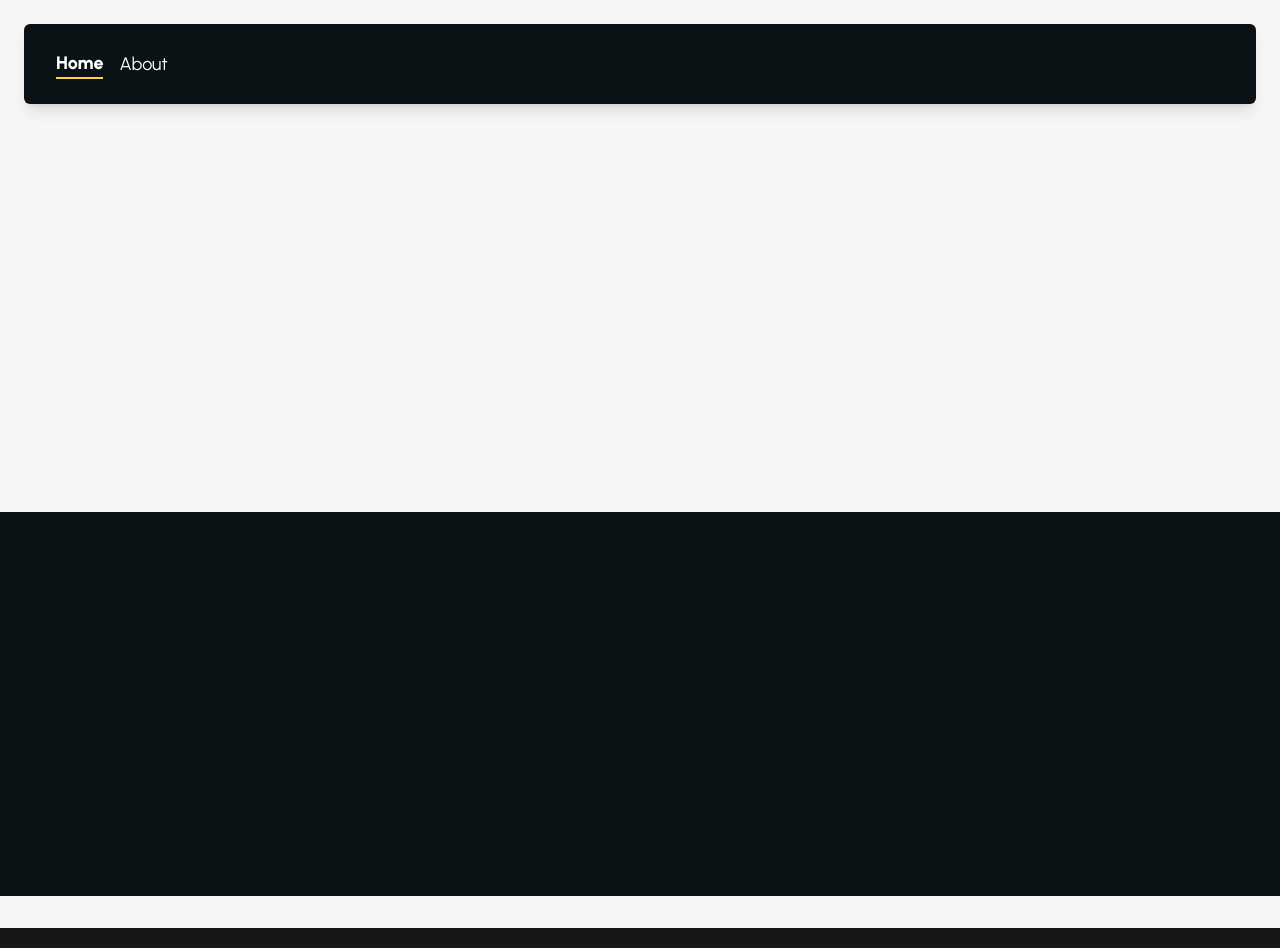
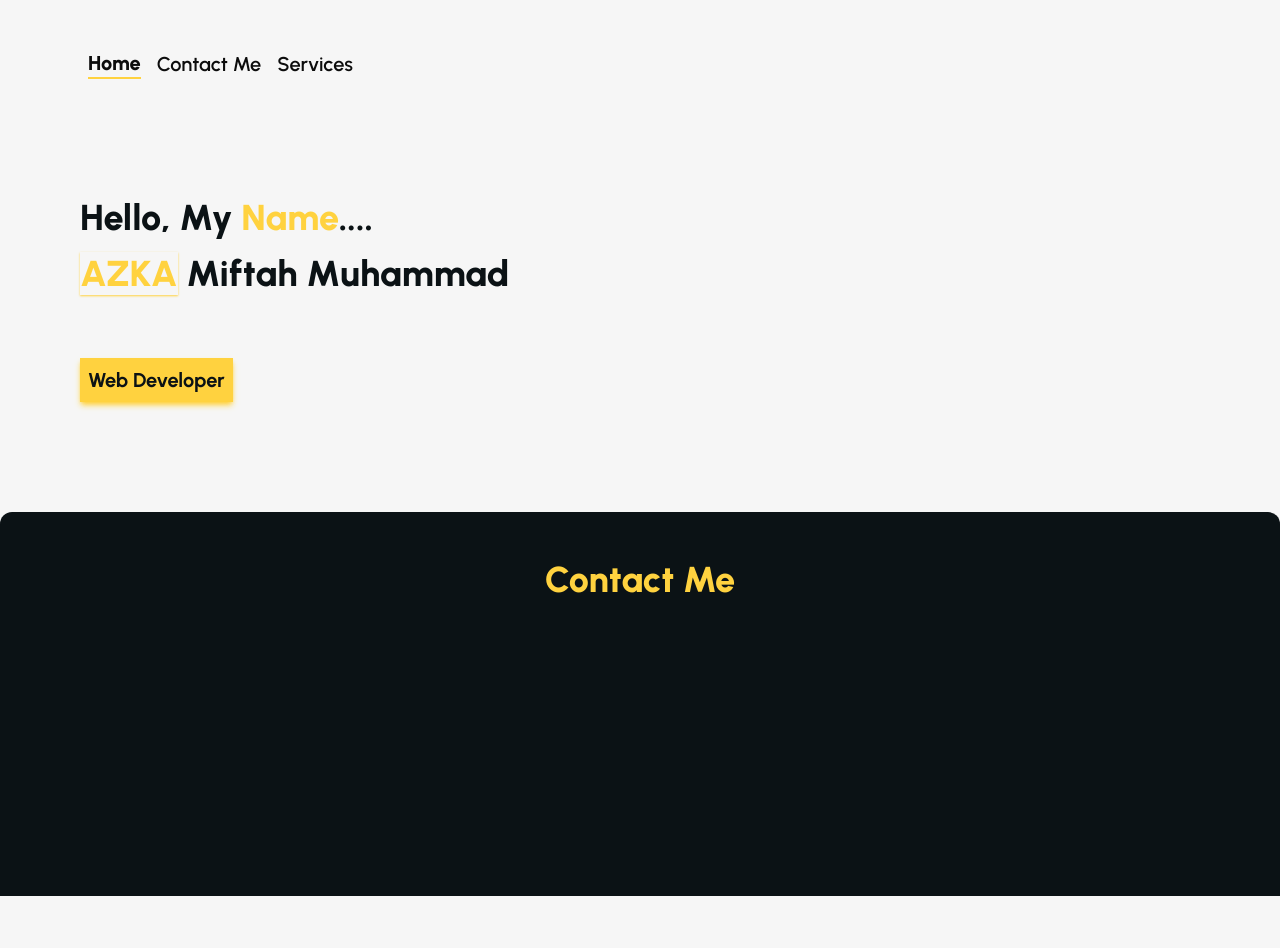
Before and after one commit to azkamiftah12/azka-porto, a Next.js app: page / in a window 1280 px wide. Shown: the top 948 px of the page. Built offline with nearby package versions, Linux system fonts and the light colour scheme.

Commit message:
changing plan to single page porto

```diff
--- a/src/app/page.tsx
+++ b/src/app/page.tsx
@@ -1,5 +1,6 @@
 import Image from "next/image";
 import type { Metadata } from "next";
+// import profilePic from '../';
 
 export const metadata: Metadata = {
   title: "Home - Azka",
@@ -7,11 +8,30 @@ export const metadata: Metadata = {
 };
 export default function Home() {
   return <>
-  <div className="bg-custom-white h-96 w-full">
+  <div>
 
+  <div id="home" className="min-h-96 w-full grid grid-flow-row flex-row-reverse md:grid-flow-col text-custom-obsidian sticky top-16">
+    <div className="flex flex-col justify-center pl-20 px-10 pb-10">
+
+      <div className="text-4xl font-extrabold mb-4">Hello, My <span className="text-custom-yellow">Name</span>....</div>
+      <div className="text-4xl font-extrabold mb-16"><span className="text-custom-yellow shadow-sm shadow-custom-yellow">AZKA</span> Miftah Muhammad</div>
+      <div className="bg-custom-yellow shadow-md shadow-custom-yellow w-fit text-xl font-bold p-2">Web Developer</div>
+    </div>
+    {/* <div className=" flex justify-center pt-24">
+      <Image src="/img/azka-1.png" width={200} height={200} alt="Photo Azka Miftah Muhammad"/>
+      </div> */}
   </div>
-  <div className="bg-custom-obsidian h-96 w-full">
+  <div id="contact" className="sticky top-0">
+    <div className="bg-custom-obsidian min-h-96 rounded-t-xl w-full p-12 text-custom-yellow">
+        <div className="text-4xl font-extrabold text-center">Contact Me</div>
+    </div>
+    <div id="services" className="bg-custom-white min-h-96  w-full p-12 text-custom-red">
+      <div className="text-4xl font-extrabold text-center">Services</div>
+    </div>
+  </div>
+  {/* <div className="bg-custom-obsidian min-h-96 w-full">
 
-  </div>
+</div> */}
+</div>
   </>;
 }
--- a/src/components/layouts/footer.tsx
+++ b/src/components/layouts/footer.tsx
@@ -1,7 +1,7 @@
 
 const Footer = () => {
   return(
-    <footer className="flex items-center justify-center min-h-20 font-extrabold">Azka Miftah Muhammad</footer>
+    <footer className="flex items-center justify-center min-h-20 font-extrabold bg-custom-obsidian text-custom-white">Azka Miftah Muhammad</footer>
   );
 };
 
--- a/src/components/layouts/navbar.tsx
+++ b/src/components/layouts/navbar.tsx
@@ -1,12 +1,11 @@
 "use client";
 import React, { useEffect, useState } from "react";
-import Link from "next/link";
-import { usePathname } from 'next/navigation'
 
 const Navbar = () => {
   const [isFaded, setIsFaded] = useState(false);
+  const [transparent, setTransparent] = useState(true);
   const [lastScrollY, setLastScrollY] = useState(0);
-  const pathname = usePathname()
+  const [activeSection, setActiveSection] = useState("home");
 
   useEffect(() => {
     const handleScroll = () => {
@@ -16,6 +15,11 @@ const Navbar = () => {
         setIsFaded(true);
       } else {
         setIsFaded(false);
+      }
+      if (currentScrollY < 2) {
+        setTransparent(true);
+      } else {
+        setTransparent(false);
       }
 
       setLastScrollY(currentScrollY);
@@ -27,17 +31,25 @@ const Navbar = () => {
     };
   }, [lastScrollY]);
 
+
+  const scrollToTop = () => {
+    window.scrollTo({ top: 0, behavior: 'smooth' });
+    setActiveSection('home');
+  };
+
+  const scrollToSection = (sectionId: string) => {
+    const section = document.getElementById(sectionId);
+    setActiveSection(sectionId);
+    if (section) {
+      section.scrollIntoView({ behavior: "smooth" });
+    }
+  };
+
   return (
-    <nav className={`flex items-center min-h-20 sticky top-1 m-6 rounded-md shadow-lg px-8 transition-opacity duration-500 ${isFaded ? 'opacity-50' : 'opacity-100'}`}>
-      <Link href="/" passHref>
-        <div className={`mr-4 text-lg hover:border-b-2 hover:border-custom-yellow ${pathname === '/' ? 'border-b-2 border-custom-yellow font-extrabold' : ''}`}>Home</div>
-      </Link>
-      <Link href="/about" passHref>
-        <div className={`mr-4 text-lg hover:border-b-2 hover:border-custom-yellow ${pathname === '/about' ? 'border-b-2 border-custom-yellow font-extrabold' : ''}`}>About</div>
-      </Link>
-      {/* <div className="text-xl text-center font-extrabold mx-auto">
-        Azka Muhammad
-      </div> */}
+    <nav className={`flex items-center min-h-20 sticky top-1 m-6 rounded-md px-16 z-10 transition duration-500 ease-in ${transparent ? 'bg-transparent text-custom-oil-black' : 'bg-custom-oil-black shadow-lg'} ${isFaded ? 'opacity-50' : 'opacity-100'}`}>
+      <div onClick={scrollToTop} className={`mr-4 text-xl hover:border-b-4 hover:border-custom-yellow cursor-pointer ${activeSection === 'home' ? 'border-b-2 border-custom-yellow font-extrabold' : 'font-semibold'}`}>Home</div>
+      <div onClick={() => scrollToSection("contact")} className={`mr-4 text-xl hover:border-b-4 hover:border-custom-yellow cursor-pointer ${activeSection === 'contact' ? 'border-b-2 border-custom-yellow font-extrabold' : 'font-semibold'}`}>Contact Me</div>
+      <div onClick={() => scrollToSection("services")} className={`mr-4 text-xl hover:border-b-4 hover:border-custom-yellow cursor-pointer ${activeSection === 'services' ? 'border-b-2 border-custom-yellow font-extrabold' : 'font-semibold'}`}>Services</div>
     </nav>
   );
 };
--- a/src/styles/globals.css
+++ b/src/styles/globals.css
@@ -6,13 +6,6 @@
   --foreground-rgb: 255, 255, 255;
   /* --background-start-rgb: 214, 219, 220;
   --background-end-rgb: 255, 255, 255; */
-  --custom-oil-black: #0c0c0c;
-  --custom-obsidian: #0b1215;
-  --custom-dark-slate: #0d1717;
-  --custom-midnight-blue: #101720;
-  --custom-charcoal-gray: #171717;
-  --custom-deep-navy: #011222;
-  --custom-rich-black: #020d19;
 }
 
 /* @media (prefers-color-scheme: dark) {
@@ -22,19 +15,16 @@
     --background-end-rgb: 0, 0, 0;
   }
 } */
+html{
+  scroll-behavior: smooth;
+}
 
 body {
-  color: rgb(var(--foreground-rgb));
+  color: #f6f6f6;
   background: #F6F6F6;
 }
 
-nav {
-  background-color: var(--custom-obsidian);
-}
 
-footer {
-  background-color: var(--custom-charcoal-gray);
-}
 
 
 
```
